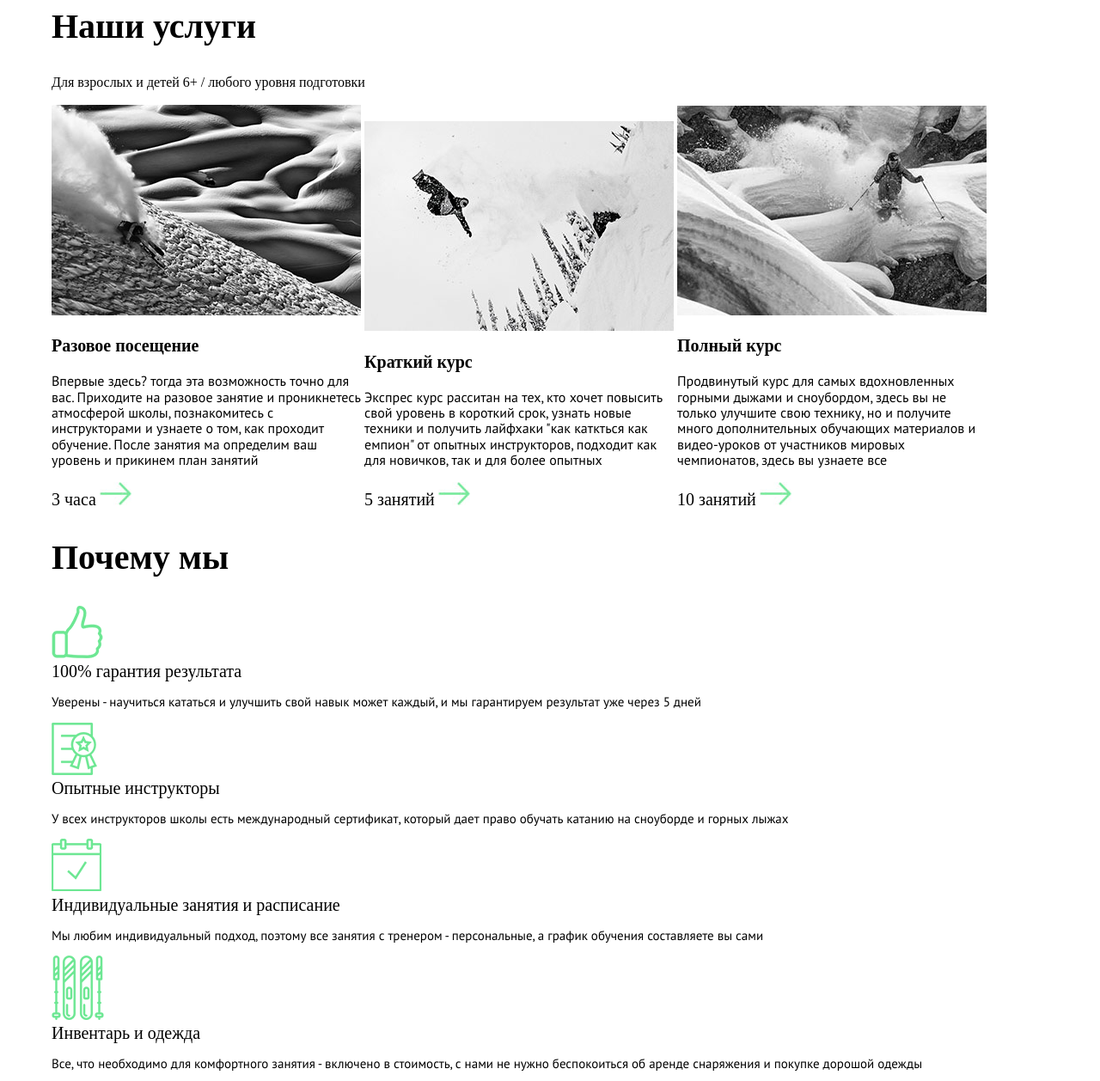
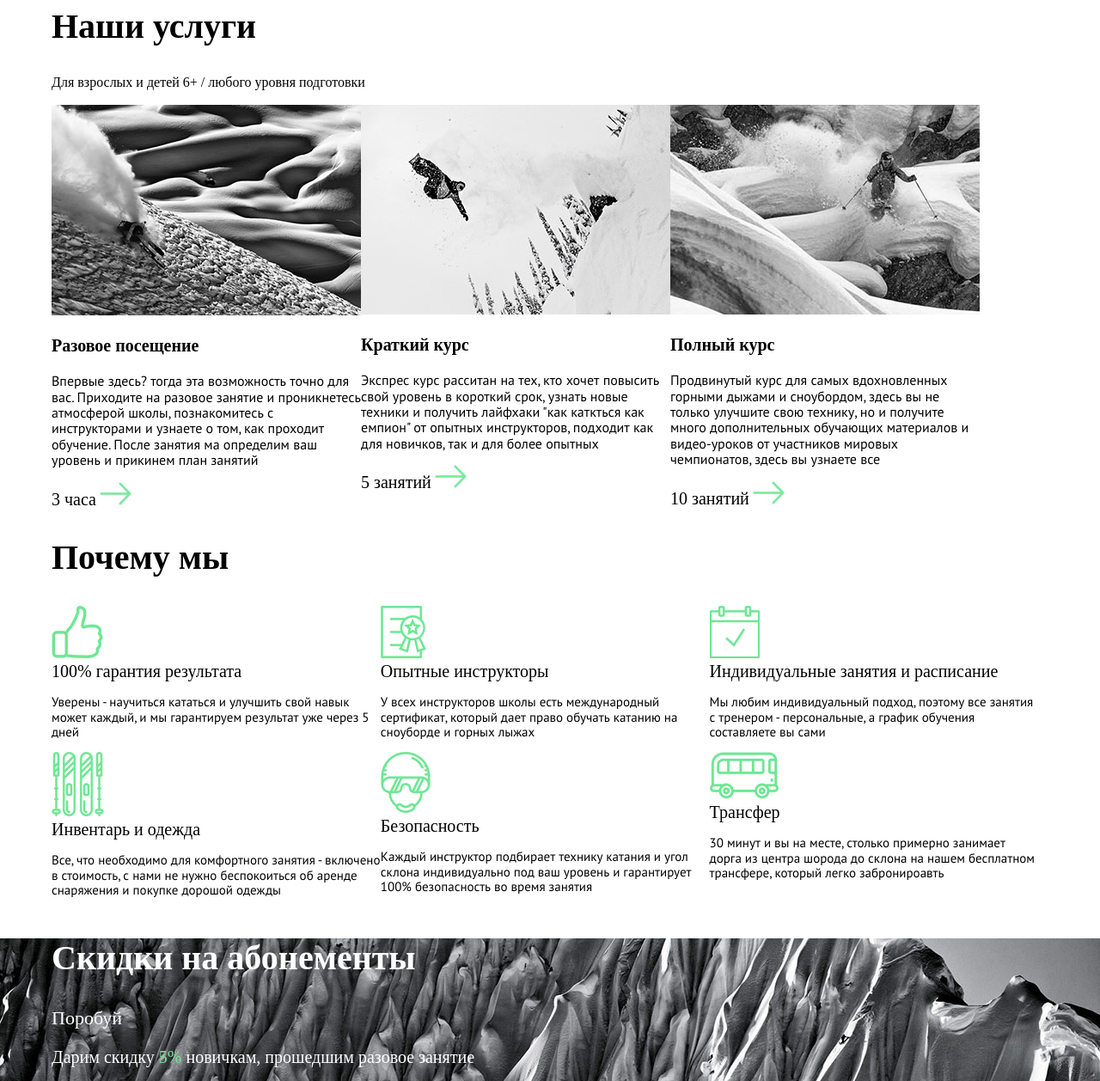
Before and after one commit to Mariya-Z/snowboard_school, a plain HTML site: page index.html in a window 1280 px wide. Shown: the part 740-1998 px from the top of the page at 86% size. Drawn offline with Linux system fonts and the light colour scheme.

Commit message:
16/02/18
flex beginning

```diff
--- a/css/style.css
+++ b/css/style.css
@@ -1,5 +1,5 @@
 @font-face {
-font-family: "Futura";
+  font-family: "Futura";
   src: url("../fonts/FUTURABOLD.TTF") format("truetype");
   font-style: bold;
   font-weight: 600;
@@ -34,10 +34,20 @@ font-family: "Futura";
   margin-top: 50px;
 }
 /*SERVICES*/
+.services__content {
+  display: inline-flex;
+  flex-direction: row;
+  align-items: stretch;
+}
 .service {
   width: 360px;
-  display: inline-block;
+  display: flex;
+  flex-direction: column;
 }
+/*.service--horizontal {
+  display: flex;
+  flex-direction: row;
+}*/
 .services__title {
   font-family: Futura;
   font-size: 40px;
@@ -78,6 +88,13 @@ font-family: "Futura";
   font-family: 'PT Sans', sans-serif;
   font-size: 15px;
 }
+.advantages__content {
+  display: flex;
+  flex-wrap: wrap;
+}
+.advantage {
+width: 33%;
+}
 /*SALES*/
 .sales {
   background-image: url("../img/sales_bg.jpg");
@@ -114,6 +131,22 @@ font-family: "Futura";
   font-family: 'PT Sans', sans-serif;
   font-size: 15px;
 }
+/*COMUNITY*/
+.community__title {
+  font-family: Futura;
+  font-size: 40px;
+}
+.community__descr {
+  font-family: 'PT Sans', sans-serif;
+  font-size: 15px;
+}
+/*IMAGES*/
+.images_title{
+  font-family: Futura;
+  font-size: 40px;
+  /*font-style: bold;*/
+}
+/**/
 .highlighter {
   color: #74e196;
 }
--- a/index.html
+++ b/index.html
@@ -101,43 +101,43 @@
   <section class="advantages">
     <div class="container">
       <h2 class="advantages__title">Почему мы</h2>
-      <div class="advantage__content">
-        <section>
+      <div class="advantages__content">
+        <section class="advantage">
           <div class="advantages__photo"><img src="img/advant1.png" alt="adv_logo"></div>
           <div class="advantages__info">
             <span class="advantages__cathphrase">100% гарантия результата</span>
             <p class="advantages__descr">Уверены - научиться кататься и улучшить свой навык может каждый, и мы гарантируем результат уже через 5 дней</p>
           </div>
         </section>
-        <section>
+        <section class="advantage">
           <div class="advantages__photo"><img src="img/advant2.png" alt="adv_logo"></div>
           <div class="advantages__info">
             <span class="advantages__cathphrase">Опытные инструкторы</span>
             <p class="advantages__descr">У всех инструкторов школы есть международный сертификат, который дает право обучать катанию на сноуборде и горных лыжах</p>
           </div>
         </section>
-        <section>
+        <section class="advantage">
           <div class="advantages__photo"><img src="img/advant3.png" alt="adv_logo"></div>
           <div class="advantages__info">
             <span class="advantages__cathphrase">Индивидуальные занятия и расписание</span>
             <p class="advantages__descr">Мы любим индивидуальный подход, поэтому все занятия с тренером - персональные, а график обучения составляете вы сами</p>
           </div>
         </section>
-        <section>
+        <section class="advantage">
           <div class="advantages__photo"><img src="img/advant4.png" alt="adv_logo"></div>
             <div class="advantages__info">
             <span class="advantages__cathphrase">Инвентарь и одежда</span>
             <p class="advantages__descr">Все, что необходимо для комфортного занятия - включено в стоимость, с нами не нужно беспокоиться об аренде снаряжения и покупке дорошой одежды</p>
           </div>
         </section>
-        <section>
+        <section class="advantage">
             <div class="advantages__photo"><img src="img/advant5.png" alt="adv_logo"></div>
               <div class="advantages__info">
               <span class="advantages__cathphrase">Безопасность</span>
               <p class="advantages__descr">Каждый инструктор подбирает технику катания и угол склона индивидуально под ваш уровень и гарантирует 100% безопасность во время занятия</p>
             </div>
           </section>
-          <section>
+          <section class="advantage">
             <div class="advantages__photo"><img src="img/advant6.png" alt="adv_logo"></div>
               <div class="advantages__info">
               <span class="advantages__cathphrase">Трансфер</span>
@@ -183,7 +183,7 @@
   </section>
   <section class="images">
     <div class="container">
-          <p>#ice_ace_community</p>
+          <p class="images_title">#ice_ace_community</p>
       <div class="images__photos">
         <img src="img/images1.jpg" alt="photo" class="images__photo">
         <img src="img/images2.jpg" alt="photo" class="images__photo">
```
